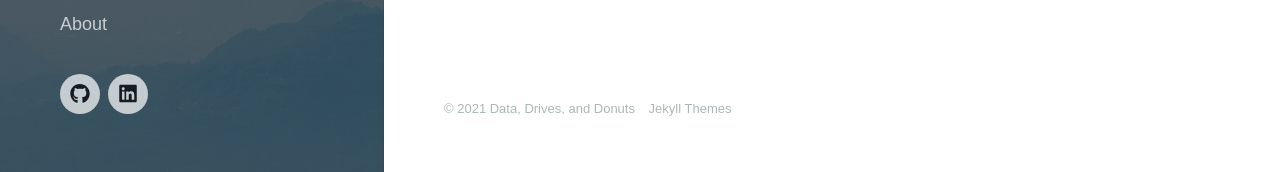
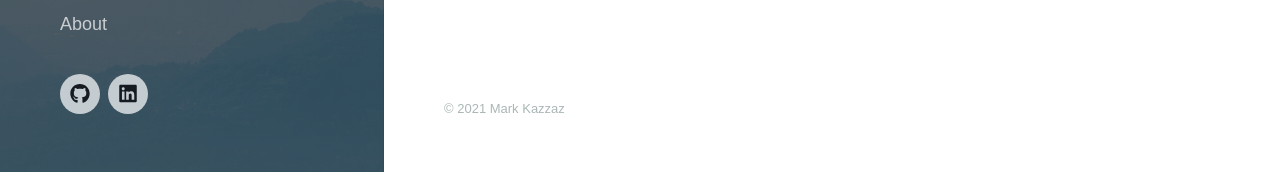
Before and after one commit to kzbigboss/kzbigboss.github.io, a Jekyll site: the page built from _pages/contact.md, in a window 1280 px wide and 900 px high, scrolled down 338 px. Shown: the part 725-897 px from the top of the window. Built offline with Jekyll 4.4.1, drawn with Linux system fonts in a browser that asks for light colours; nearby versions of some CDN libraries; some web fonts are replaced.

Commit message:
updated copywrite

```diff
--- a/_includes/footer.html
+++ b/_includes/footer.html
@@ -1,8 +1,8 @@
 <footer class="footer">
 
 	<div class="footer__copyright">
-		<span>© {{ 'now' | date: "%Y" }} {{ site.data.settings.basic_settings.site_title }}</span>
-		<a href="https://jekyllthemes.io" target="_blank">Jekyll Themes</a>
+		<!-- <span>© {{ 'now' | date: "%Y" }} {{ site.data.settings.basic_settings.site_title }}</span> -->
+		<span>© {{ 'now' | date: "%Y" }} Mark Kazzaz</span>
 	</div>
 
 </footer>
```
